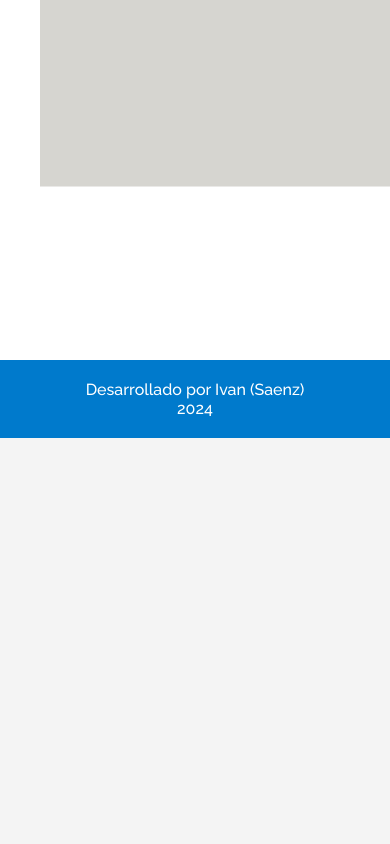
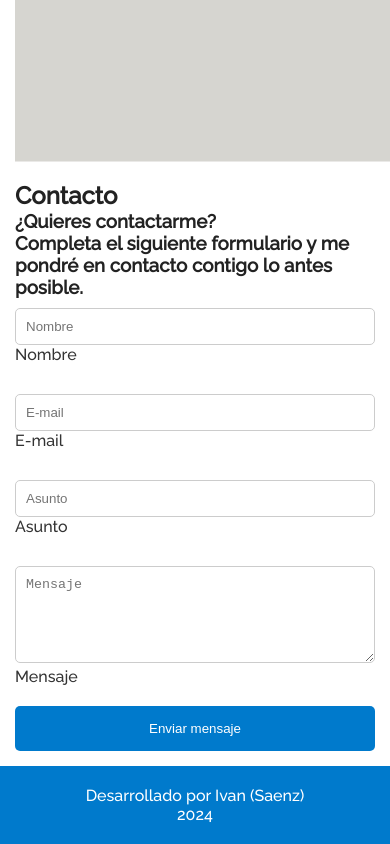
Before and after one commit to Ivansaenz80-1/challenge-one-portafolio-latam-repositorio-ivan, a plain HTML site: page index.html in a window 390 px wide. Shown: the part 5630-6474 px from the top of the page. Before the commit the page ends 6068 px from the top, so only its background shows below. Drawn offline with Linux system fonts and the light colour scheme.

Commit message:
modifique linea

```diff
--- a/style.css
+++ b/style.css
@@ -549,7 +549,7 @@ h1 {
 
 
 
-/* Formulario de Contacto */
+/* Estilos generales */
 .formcontato {
     padding: 40px;
     background-color: #fff;
@@ -557,6 +557,7 @@ h1 {
 
 .formcontato__contacto {
     display: flex;
+    flex-direction: row; /* Mantiene los elementos en línea en pantallas grandes */
 }
 
 .formcontato__text {
@@ -578,7 +579,7 @@ h1 {
 .formcontato__botao {
     background-color: #007ACC;
     color: white;
-    padding: 20px 20px;
+    padding: 15px 20px; /* Ajustado para que no sea demasiado grande en pantallas pequeñas */
     border: none;
     cursor: pointer;
     border-radius: 5px;
@@ -588,6 +589,55 @@ h1 {
     background-color: #005a8c;
 }
 
+/* Estilos para pantallas de tablet */
+@media (max-width: 768px) {
+    .formcontato {
+        padding: 20px; /* Reduce el padding para ajustarse mejor en tablet */
+    }
+
+    .formcontato__contacto {
+        flex-direction: column; /* Cambia la dirección a columna para que los elementos estén apilados */
+    }
+
+    .formcontato__text {
+        margin-left: 0; /* Elimina el margen lateral para pantallas más pequeñas */
+        margin-top: 20px; /* Añade margen superior entre la imagen y el texto */
+    }
+
+    .formcontato__input, .formcontato__textarea {
+        padding: 12px; /* Aumenta ligeramente el padding para hacer más cómodo escribir en tablets */
+    }
+
+    .formcontato__botao {
+        padding: 15px 20px; /* Mantiene un buen tamaño para tablets */
+    }
+}
+
+/* Estilos para pantallas móviles */
+@media (max-width: 480px) {
+    .formcontato {
+        padding: 15px; /* Reduce aún más el padding en móviles */
+    }
+
+    .formcontato__contacto {
+        flex-direction: column; /* Asegura que los elementos estén apilados en móviles */
+    }
+
+    .formcontato__text {
+        margin-left: 0; /* Elimina márgenes innecesarios en pantallas pequeñas */
+        margin-top: 15px; /* Un poco de margen entre la imagen y el texto */
+    }
+
+    .formcontato__input, .formcontato__textarea {
+        padding: 10px; /* Reduce el padding para que quepa mejor en pantallas más pequeñas */
+    }
+
+    .formcontato__botao {
+        width: 100%; /* Botón a todo el ancho en móviles para facilitar el acceso */
+        padding: 15px; /* Tamaño cómodo para tocar en pantallas táctiles */
+    }
+}
+
 /* Footer */
 .footer {
     padding: 20px;
```
Also changed, not shown: 1 other file.
